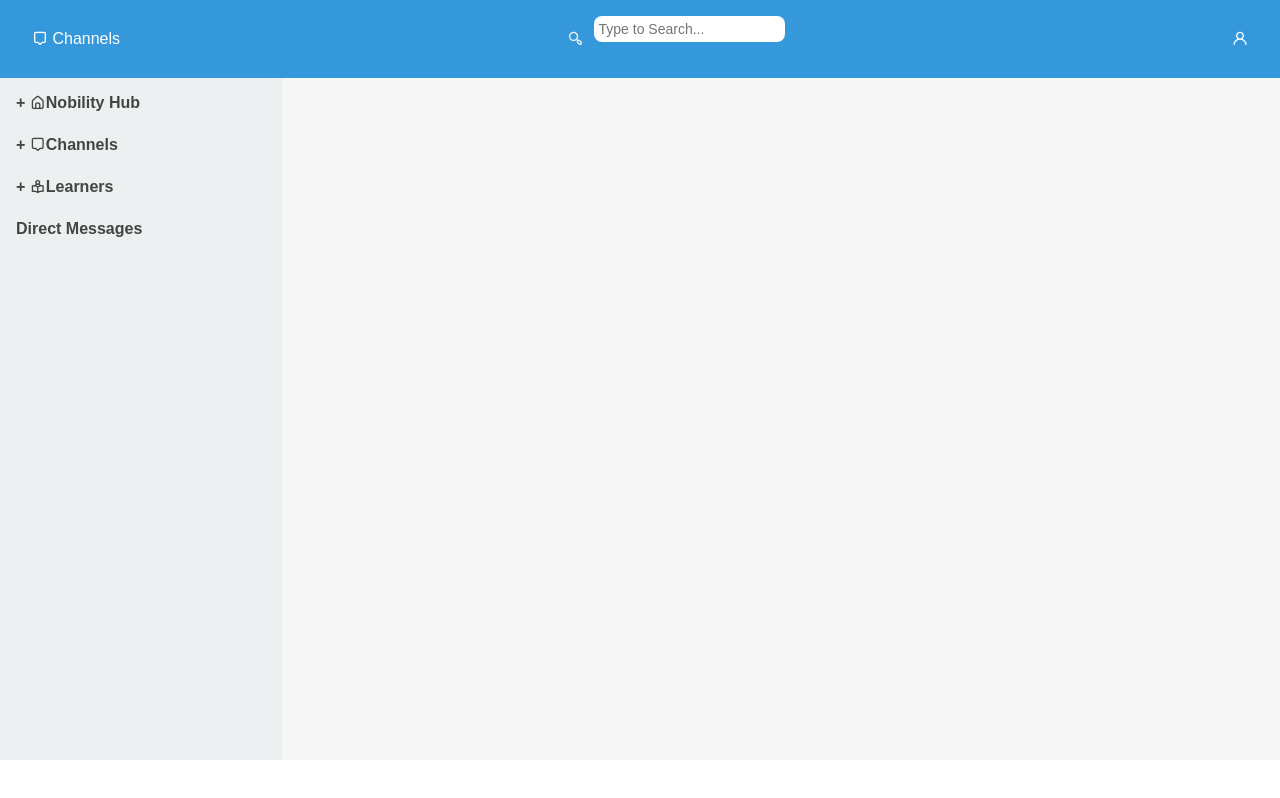
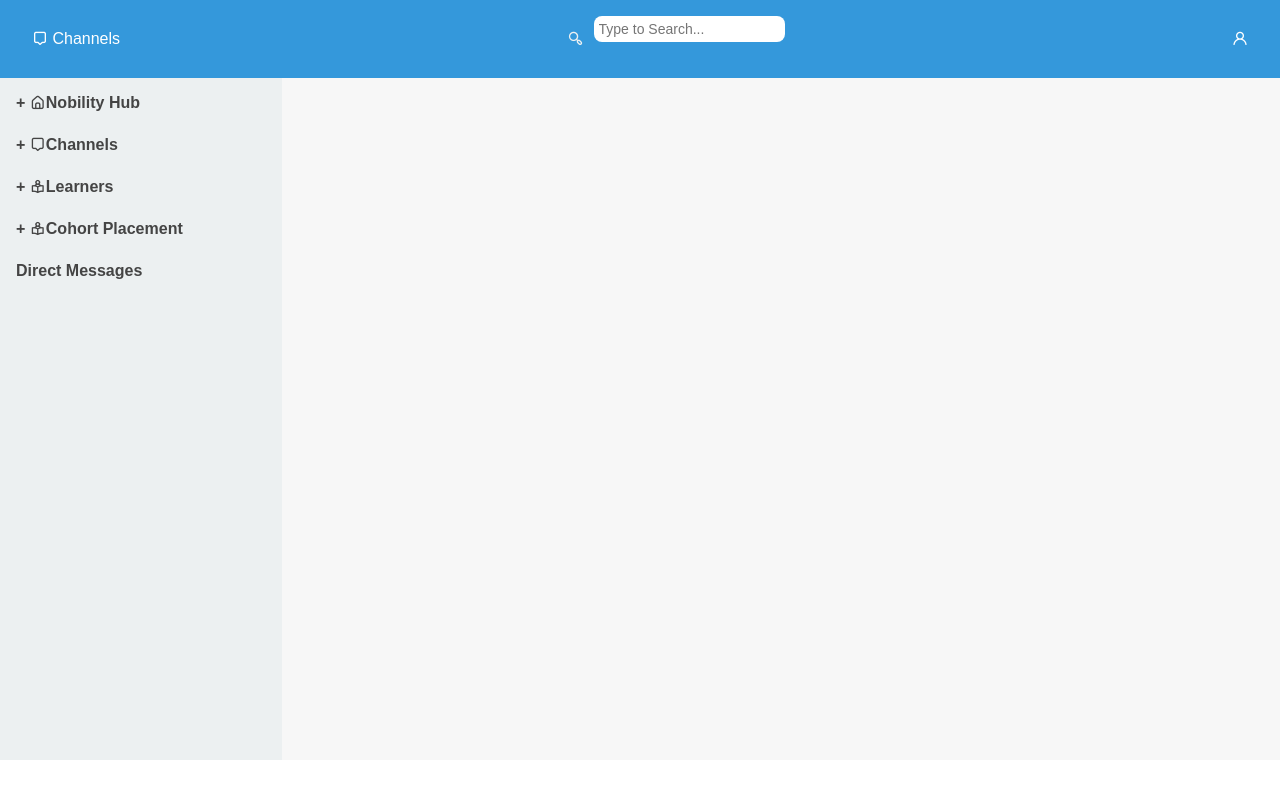
Before and after one commit to Jamescjay/Nobility-hub-client, a React (Create React App) app: page /dashboard in a window 1280 px wide. Built offline with nearby package versions, Linux system fonts and the light colour scheme.

Commit message:
Cohort placement

```diff
--- a/src/components/SidebarAdmin.js
+++ b/src/components/SidebarAdmin.js
@@ -62,7 +62,7 @@ const SidebarAdmin = ({
         )}
       </div>
 
-      {/* Students Section */}
+      {/* Cohort Section */}
       <div className="learners-students-section" onClick={() => handleSectionClick('students')}>
         <div className="learners-students-label">
           <span
@@ -84,6 +84,26 @@ const SidebarAdmin = ({
         )}
       </div>
 
+      <div className="learners-students-section" onClick={() => handleSectionClick('students')}>
+        <div className="learners-students-label">
+          <span
+            className="dropdown-toggle"
+            onClick={() => setStudentsDropdownOpen(!studentsDropdownOpen)}
+          >
+            {studentsDropdownOpen ? '-' : '+'}
+          </span>{' '}
+          <i className="uil uil-book-reader"></i>
+          Cohort Placement
+        </div>
+        {studentsDropdownOpen && (
+          <div className="learners-students-dropdown">
+            <ul>
+              <li>cohorts</li>
+
+            </ul>
+          </div>
+        )}
+      </div>
       {/* Direct Messages Section */}
       <div className="learners-direct-messages" onClick={() => handleSectionClick('directMessages')}>
         <div className="learners-dm-label">Direct Messages</div>
```
